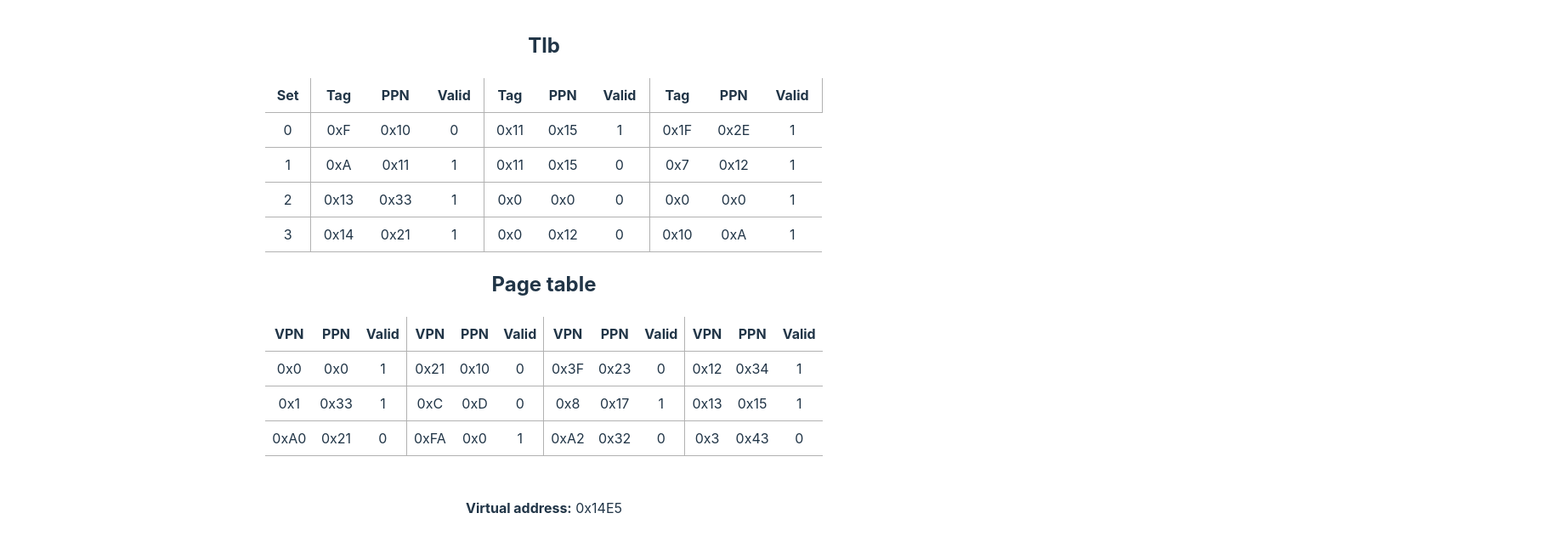
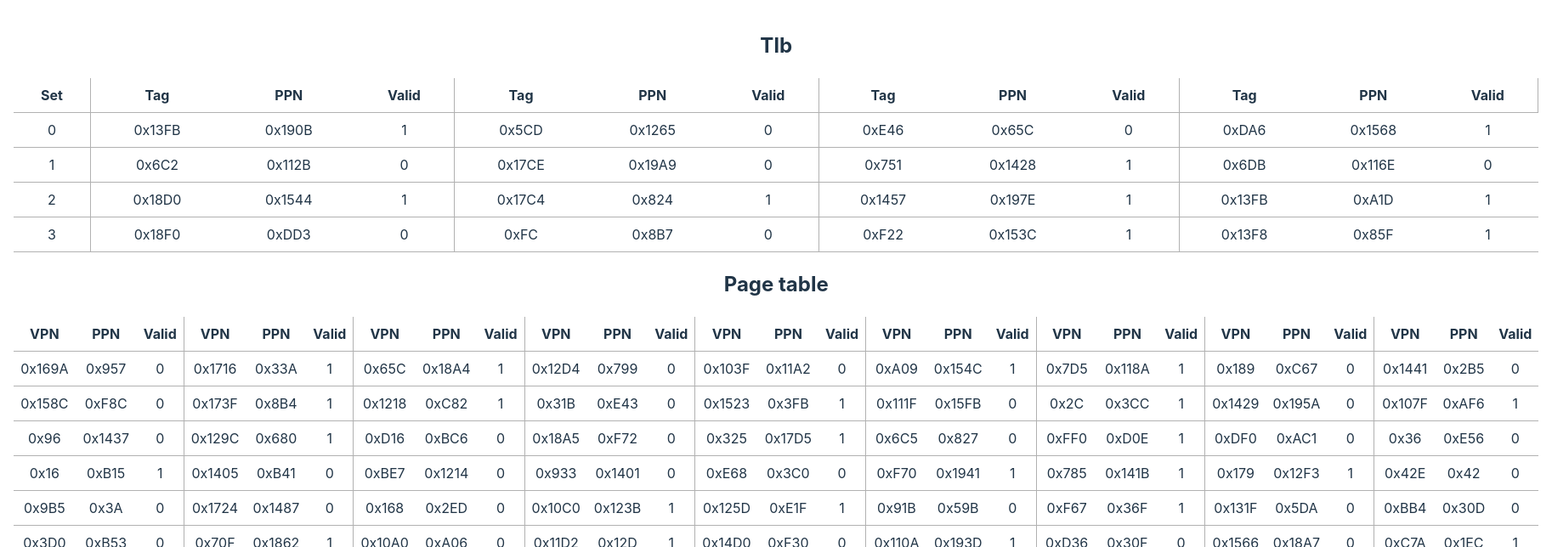
Before and after one commit to MahmoodSeoud/VMAT, a React (Vite) app: page / in a window 1280 px wide. Shown: the part 80-724 px from the top of the page at 85% size, 1826 px wide, since content can reach past the window. Built offline with nearby package versions, Linux system fonts and the light colour scheme.

Commit message:
Random Addreses

```diff
--- a/src/App.tsx
+++ b/src/App.tsx
@@ -1,7 +1,8 @@
 import './App.css'
-import Tlb_table, { tlb_entry } from './components/Tlb_table/Tlb_table'
 import Page_table, { page_table_entry } from './components/Page_table/Page_table';
 import Input_table from './components/Input_table/Input_table';
+import { useEffect } from 'react';
+import Tlb_table, { tlb_entry } from './components/Tlb_table/Tlb_table';
 
 
 // ------ preliminary variables
@@ -16,56 +17,125 @@ export type AddressPrefix = AddressPrefixesArray[number];
 const Bits = [0, 1] as const;
 type BitsArray = typeof Bits;
 export type Bit = BitsArray[number];
+
+const Results = ['TLB_hit', 'Page_hit', 'Page_miss'] as const;
+type ResultsArray = typeof Results;
+export type Result = ResultsArray[number];
 // ------
 
-// TODO: make this a function that generates random data
-// TLB - Translation Lookaside Buffer
-const tlb_entries: Array<tlb_entry[]> = [
-  [{ tag: 0x0F, ppn: 0x10, valid: 0 }, { tag: 0x11, ppn: 0x15, valid: 1 }, { tag: 0x1F, ppn: 0x2E, valid: 1 }],
-  [{ tag: 0x0A, ppn: 0x11, valid: 1 }, { tag: 0x11, ppn: 0x15, valid: 0 }, { tag: 0x07, ppn: 0x12, valid: 1 }],
-  [{ tag: 0x13, ppn: 0x33, valid: 1 }, { tag: 0x00, ppn: 0x00, valid: 0 }, { tag: 0x00, ppn: 0x00, valid: 1 }],
-  [{ tag: 0x14, ppn: 0x21, valid: 1 }, { tag: 0x00, ppn: 0x12, valid: 0 }, { tag: 0x10, ppn: 0x0A, valid: 1 }]
-];
 
-// TODO: make this a function that generates random data
-// Page Table
-const page_table_entries: Array<page_table_entry[]> = [
-  [{ vpn: 0x00, ppn: 0x00, valid: 1 }, { vpn: 0x21, ppn: 0x10, valid: 0 }, { vpn: 0x3f, ppn: 0x23, valid: 0 }, { vpn: 0x12, ppn: 0x34, valid: 1 }],
-  [{ vpn: 0x01, ppn: 0x33, valid: 1 }, { vpn: 0x0C, ppn: 0x0D, valid: 0 }, { vpn: 0x08, ppn: 0x17, valid: 1 }, { vpn: 0x13, ppn: 0x15, valid: 1 }],
-  [{ vpn: 0xA0, ppn: 0x21, valid: 0 }, { vpn: 0xFA, ppn: 0x00, valid: 1 }, { vpn: 0xA2, ppn: 0x32, valid: 0 }, { vpn: 0x03, ppn: 0x43, valid: 0 }]
-];
+// ----- Given parameters for exercis
+const virtualAddressBitWidth = createRandomNumber(10, 14);
+const physicalAddressBitWidth = createRandomNumber(10, 14);
+const pageSize = createRandomNumber(2, Math.min(virtualAddressBitWidth, physicalAddressBitWidth));
+const TLBSets = 2 ** createRandomNumber(1, 4);
+const TLBWays = 2 ** createRandomNumber(2, 4);
+const PageTableSize = 2 ** createRandomNumber(2, 4); // PTS
+// -----------
 
-// TLB  table kinformation
-const NumTlbSets: number = tlb_entries.length;
-const NumTlbWays: number = Object.keys(tlb_entries[0]).length;
-const NumTlbEntries: number = NumTlbSets * NumTlbWays;
+
+// create a random number from bitlength by taking a random number between
+// the previous number of bits and the current max of the bits we want
+function createRandomNumberWith(bitLength: number) : number {
+  return createRandomNumber(2**(bitLength-1), 2**bitLength)
+}
+
+
+function createRandomNumber(a: number, b: number) {
+  // Random number between a and b
+  return Math.floor(Math.random() * (b - a)) + a;
+}
+
+function createTLBEntries(numOfWays: number, numOfSets: number) : tlb_entry[][] {
+  const entries: tlb_entry[][] = [];
+
+  for (let i = 0; i < numOfSets; i++) {
+    const array: tlb_entry[] = [];
+
+    for (let j = 0; j < numOfWays; j++) {
+      array.push({
+        tag: createRandomNumber(0, 6666),
+        ppn : createRandomNumber(0, 6666),
+        valid: Math.floor(Math.random() * 2) as Bit
+      });
+    }
+
+    entries.push(array);
+  }
+
+  return entries;
+}
+
+function createPageTable(pageTableSize: number, pageSize : number) : page_table_entry[][] {
+  const entries: page_table_entry[][] = [];
+
+  for (let i = 0; i < pageTableSize; i++) {
+    const array: page_table_entry[] = [];
+
+    for (let j = 0; j < pageSize; j++) {
+      array.push({
+        vpn: createRandomNumber(0, 6666),
+        ppn : createRandomNumber(0, 6666),
+        valid: Math.floor(Math.random() * 2) as Bit
+      });
+    }
+
+    entries.push(array);
+  }
+
+
+  return entries;
+}
+
+// Tlb hit
+const ExerciserResult: Result = Results[0];
+
+// TLB  table information
+const NumTlbEntries: number = TLBSets * TLBWays;
+const TLB_TABLE : tlb_entry[][] = createTLBEntries(TLBWays, TLBSets);
 
 // Page table information
-const PageTableSize = page_table_entries.flatMap(x => x).length;
+const PAGE_TABLE : page_table_entry[][] = createPageTable(PageTableSize, pageSize)
+
 function App() {
+
+const testing = true;
+  useEffect(() => {
+    if (testing) {
+      console.log("virtualAddressBitWidth", virtualAddressBitWidth)
+      console.log("physicalAddressBitWidth", physicalAddressBitWidth)
+      console.log("pageSize", pageSize)
+      console.log("TLBSets", TLBSets)
+      console.log("TLBWays", TLBWays)
+      console.log("PageTableSize", PageTableSize)
+    }
+
+      }, [])
 
   return (
     <>
       <div className='wrapper'>
         <div className='wrapper-tables'>
           <Tlb_table
-            tlb_entries={tlb_entries}
+            tlb_entries={TLB_TABLE}
             addressPrefix={AddressPrefixes[0]}
             baseConversion={BaseConversions[2]}
           />
 
           <Page_table
-            page_table_entries={page_table_entries}
+            page_table_entries={PAGE_TABLE}
             addressPrefix={AddressPrefixes[0]}
             baseConversion={BaseConversions[2]}
           />
         </div>
 
         <Input_table
-          virtualAddress={5349}
+          virtualAddress={createRandomNumberWith(virtualAddressBitWidth)}
+          virtualAddressWidth={virtualAddressBitWidth}
+          physcialAddressWidth={physicalAddressBitWidth}
+          pageSize={pageSize}
           addressPrefix={AddressPrefixes[0]}
           baseConversion={BaseConversions[2]}
-          pageSize={PageTableSize}
         />
       </div >
     </>
--- a/src/components/Input_table/Input_table.tsx
+++ b/src/components/Input_table/Input_table.tsx
@@ -5,6 +5,8 @@ import './Input_table.css'
 
 type Input_tableProps = {
     virtualAddress: number;
+    virtualAddressWidth: number;
+    physcialAddressWidth: number;
     addressPrefix: AddressPrefix;
     baseConversion: BaseConversion;
     pageSize: number;
@@ -51,19 +53,17 @@ function getElementValuesFrom(className: string): string {
 
 // Vi har addresse i hex
 // 1. Convert addresse til bits -  virtualAdressField. Tjek om userinput == addresse converted
-// 2. tag log2(pageSize) og marker TLB Index. Dette skrives i feltet TLB Index
-// 3 Tag log2(#sets) og marker TLB tag. Dette skrives i feltet TLB Tag
+// 2. tag log2(pageSize) og marker VPO
+// 3 Tag log2(#sets) og marker TLB index. Dette skrives i feltet TLB index
+// .. resten er TLB tag
 // 4. Lookup TLB table. if TLB tag eksistere og valid == 1 -> TLB HIT -> You are done!
 // 5. Lookup TLB table. if TLB tag IKKE eksistere eller valid == 0 -> TLB miss -> Continue
 // 6. Lookup in Page table. if VPN exists and valid == 1 -> No page fault -> You are done!
-// 7. Lookup in Page table. if VPN
-
-
-
+// 7. if there is a pagefault -> Lookup in Page table. write down the PPN and write the physcial address of that
 
 function validateFieldInput(input: InputFields, facit: InputFields): void {
 
-    if (input.virtualAddress === facit.virtualAddress)  {
+    if (input.virtualAddress === facit.virtualAddress) {
         console.log("CORRECT    ")
     }
 
@@ -72,7 +72,7 @@ function validateFieldInput(input: InputFields, facit: InputFields): void {
     }
 }
 
-function Input_table({ virtualAddress, addressPrefix, baseConversion, pageSize }: Input_tableProps): JSX.Element {
+function Input_table({ virtualAddress, addressPrefix, baseConversion, pageSize, virtualAddressWidth, physcialAddressWidth }: Input_tableProps): JSX.Element {
 
     const [inputFields, setInputFields] = useState<InputFields>({
         virtualAddress: '',
@@ -90,13 +90,13 @@ function Input_table({ virtualAddress, addressPrefix, baseConversion, pageSize }
     const physAddressInput = inputFields.physicalAddress && parseInt(inputFields.physicalAddress, 2); // Convert binary string to decimal number
 
 
-    // To determine the physical address bits width when it is not explicitly given,
+/*     // To determine the physical address bits width when it is not explicitly given,
     // you need to consider the relationship between the virtual address space,
     // the page size, and the physical memory size.
-    const virtualAddressWidth = virtualAddress.toString(2).length; // Convert address to bits and get width
     const numOfPages = (2 ** virtualAddressWidth) / pageSize;
     const physicalPageMemory = numOfPages * pageSize;
-    const physAddressWidth = Math.floor(Math.log2(physicalPageMemory));
+    const physAddressWidth = Math.floor(Math.log2(physicalPageMemory)); */
+
 
 
     useEffect(() => {
@@ -123,6 +123,10 @@ function Input_table({ virtualAddress, addressPrefix, baseConversion, pageSize }
                 setInputFields((prevState) => ({ ...prevState, [fieldName]: parseInt(input) }));
                 break;
             case 'virtualAddress':
+                if (!regexBits.test(input)) {
+                    event.target.value = '';
+                    return;
+                }
                 setInputFields((prevState) => ({ ...prevState, [fieldName]: getElementValuesFrom("vbit-input") }));
                 break;
             case 'physicalAddress':
@@ -147,7 +151,7 @@ function Input_table({ virtualAddress, addressPrefix, baseConversion, pageSize }
     };
 
     validateFieldInput(inputFields, {
-        virtualAddress: '1010011100101',
+        virtualAddress: Number(inputFields.virtualAddress).toString(2),
         vpn: 0,
         physicalAddress: '',
         tlbIndex: 0,
@@ -250,9 +254,9 @@ function Input_table({ virtualAddress, addressPrefix, baseConversion, pageSize }
                             <div className='list-item-wrapper'>
                                 <p>Bits of phys. (if any)</p>
                                 <div className='list-item-bit-input-wrapper'>
-                                    {createNullArr(physAddressWidth).map((_, index) => (
+                                    {createNullArr(physcialAddressWidth).map((_, index) => (
                                         <div className='input-wrapper'>
-                                            <p className="input-text">{physAddressWidth - index - 1}</p>
+                                            <p className="input-text">{physcialAddressWidth - index - 1}</p>
                                             <input
                                                 className="pbit-input"
                                                 maxLength={1}
--- a/src/components/Page_table/Page_table.tsx
+++ b/src/components/Page_table/Page_table.tsx
@@ -1,9 +1,9 @@
-import { AddressPrefix, BaseConversion } from "../../App";
+import { AddressPrefix, BaseConversion, Bit } from "../../App";
 
 export type page_table_entry = {
     vpn: number;
     ppn: number;
-    valid: number;
+    valid: Bit;
 }
 
 type Page_tableProps = {
```
